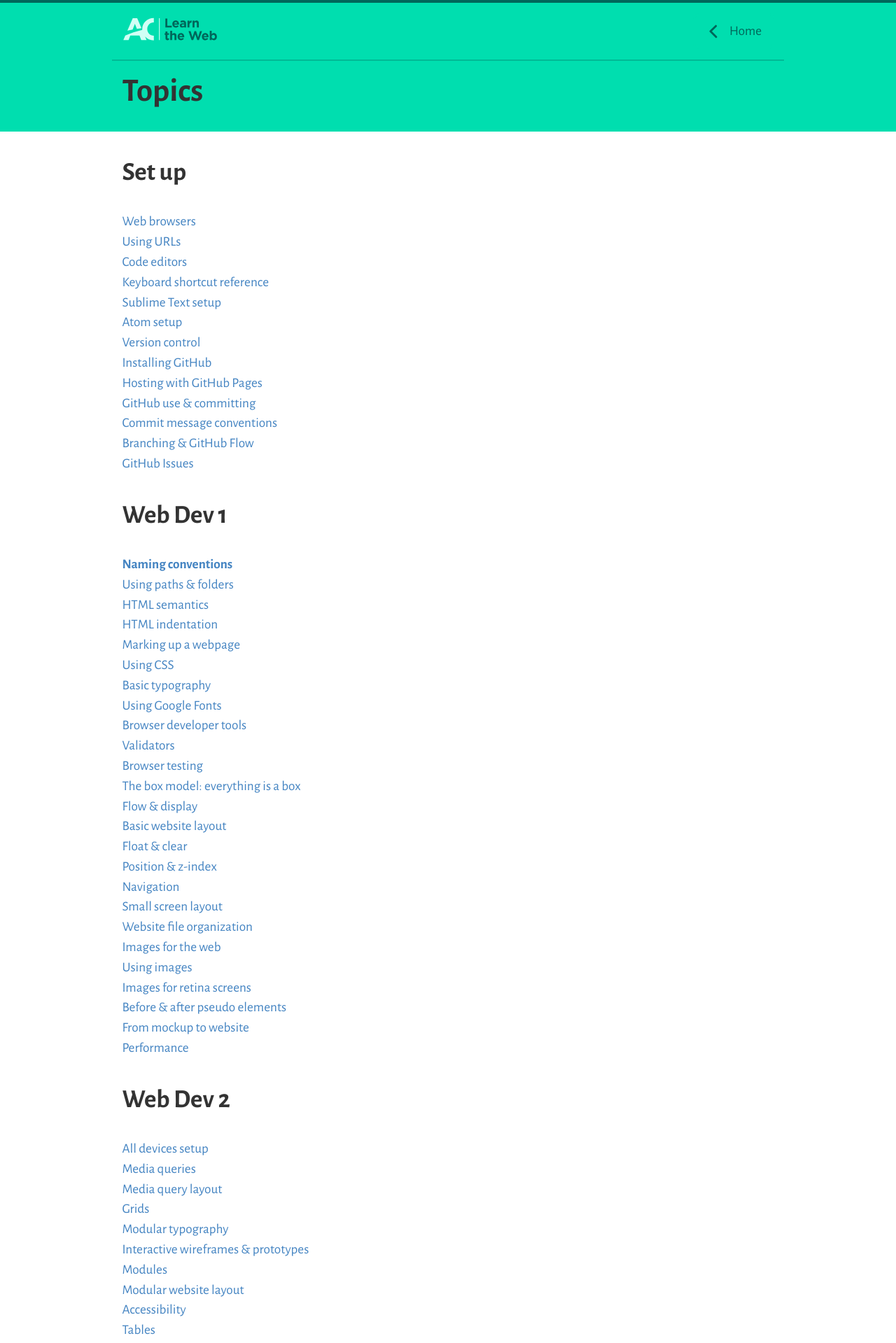
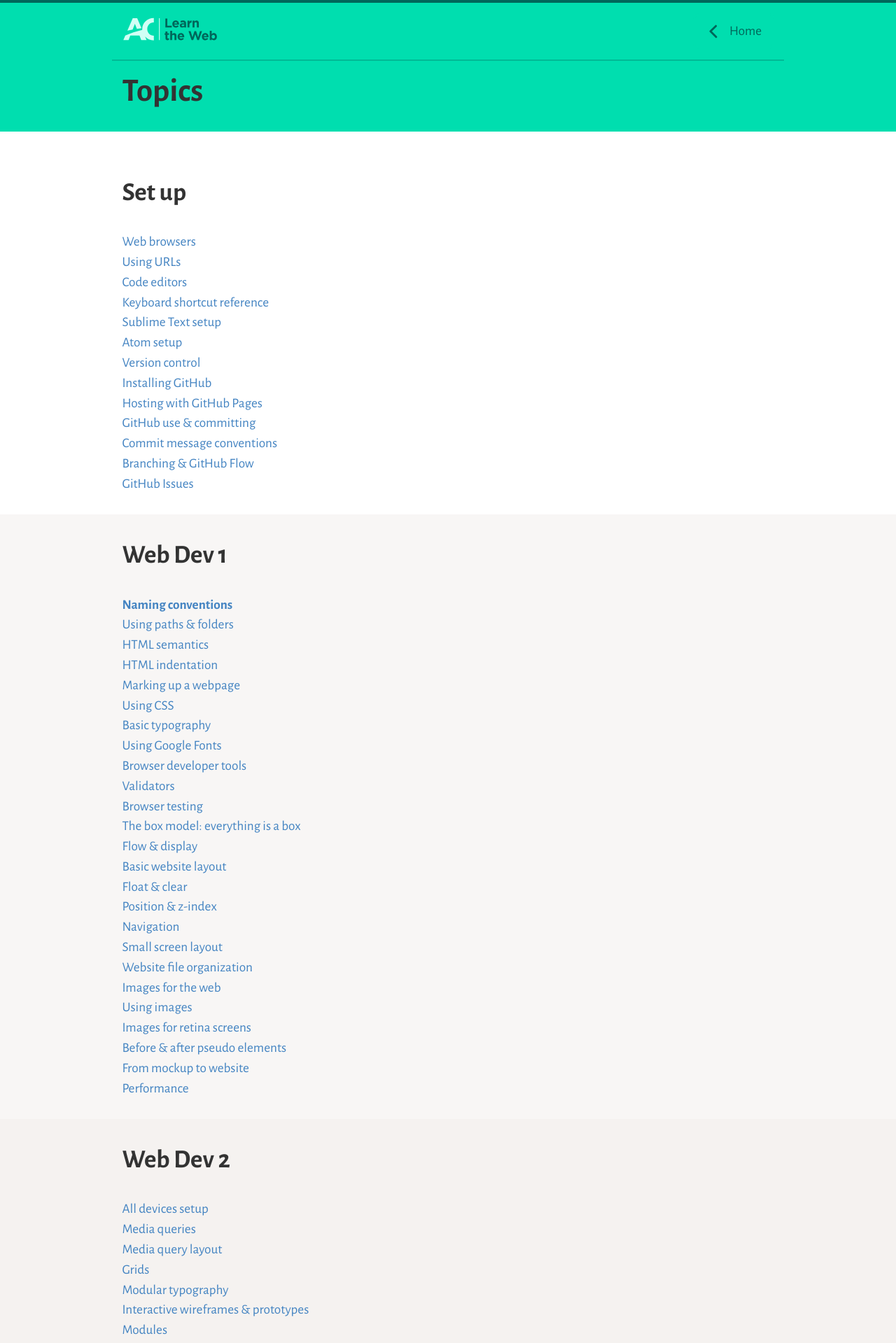
Before and after one commit to learn-the-web/www, a Jekyll site: the page built from topics.html, in a window 1280 px wide. Shown: the top 1919 px of the page at 70% size. Built offline with Jekyll 4.4.1, drawn with Linux system fonts in a browser that asks for light colours.

Commit message:
Style topic sections.

```diff
--- a/_includes/topic-section.html
+++ b/_includes/topic-section.html
@@ -1,7 +1,7 @@
-<section>
+<section class="{{include.class}} pad-t pad-b">
   <div class="wrapper gutter-1-2">
     <h2>{{include.title}}</h2>
-    <ol class="list-group topics">
+    <ol class="list-group topics push-0">
       {% for item in include.data %}
         {% assign details = item[1] %}
         <li class="indent{{details.indent}} {% if details.fullsite %}topic-fullsite{% endif %}">
--- a/topics.html
+++ b/topics.html
@@ -10,11 +10,11 @@ title: Topics
     </div>
   </div>
 
-  {% include topic-section.html title="Set up" data=site.data.setup %}
-  {% include topic-section.html title="Web Dev 1" data=site.data.web-dev-1 %}
-  {% include topic-section.html title="Web Dev 2" data=site.data.web-dev-2 %}
-  {% include topic-section.html title="Web Dev 3" data=site.data.web-dev-3 %}
-  {% include topic-section.html title="Web Dev 4" data=site.data.web-dev-4 %}
-  {% include topic-section.html title="What’s next?" data=site.data.next %}
+  {% include topic-section.html class="topic-section-1" title="Set up" data=site.data.setup %}
+  {% include topic-section.html class="topic-section-2" title="Web Dev 1" data=site.data.web-dev-1 %}
+  {% include topic-section.html class="topic-section-3" title="Web Dev 2" data=site.data.web-dev-2 %}
+  {% include topic-section.html class="topic-section-4" title="Web Dev 3" data=site.data.web-dev-3 %}
+  {% include topic-section.html class="topic-section-5" title="Web Dev 4" data=site.data.web-dev-4 %}
+  {% include topic-section.html class="topic-section-6" title="What’s next?" data=site.data.next %}
 
 </main>
```
Also changed, not shown: css/topics.css (+20 -0 lines), main.min.css.
